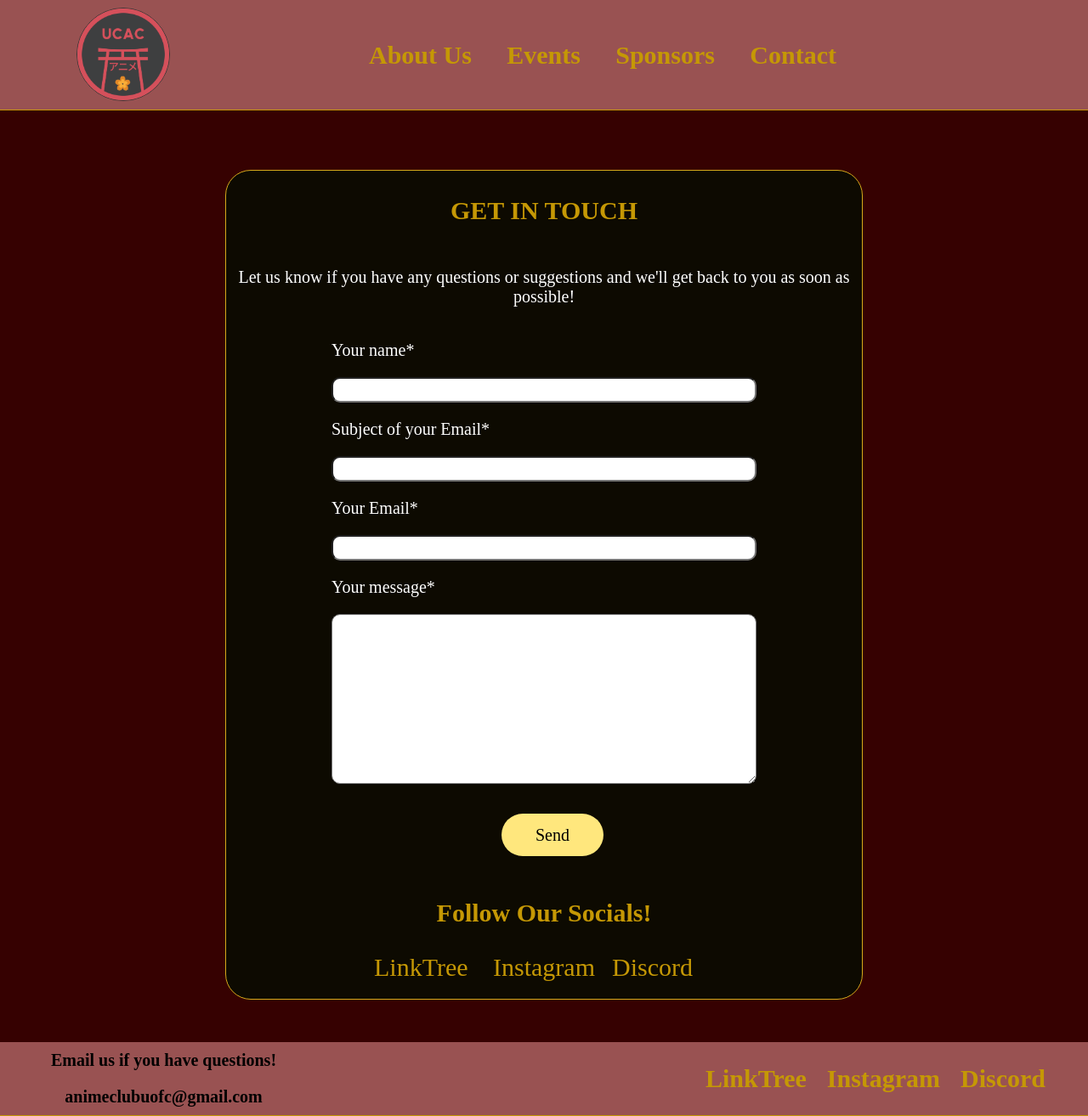
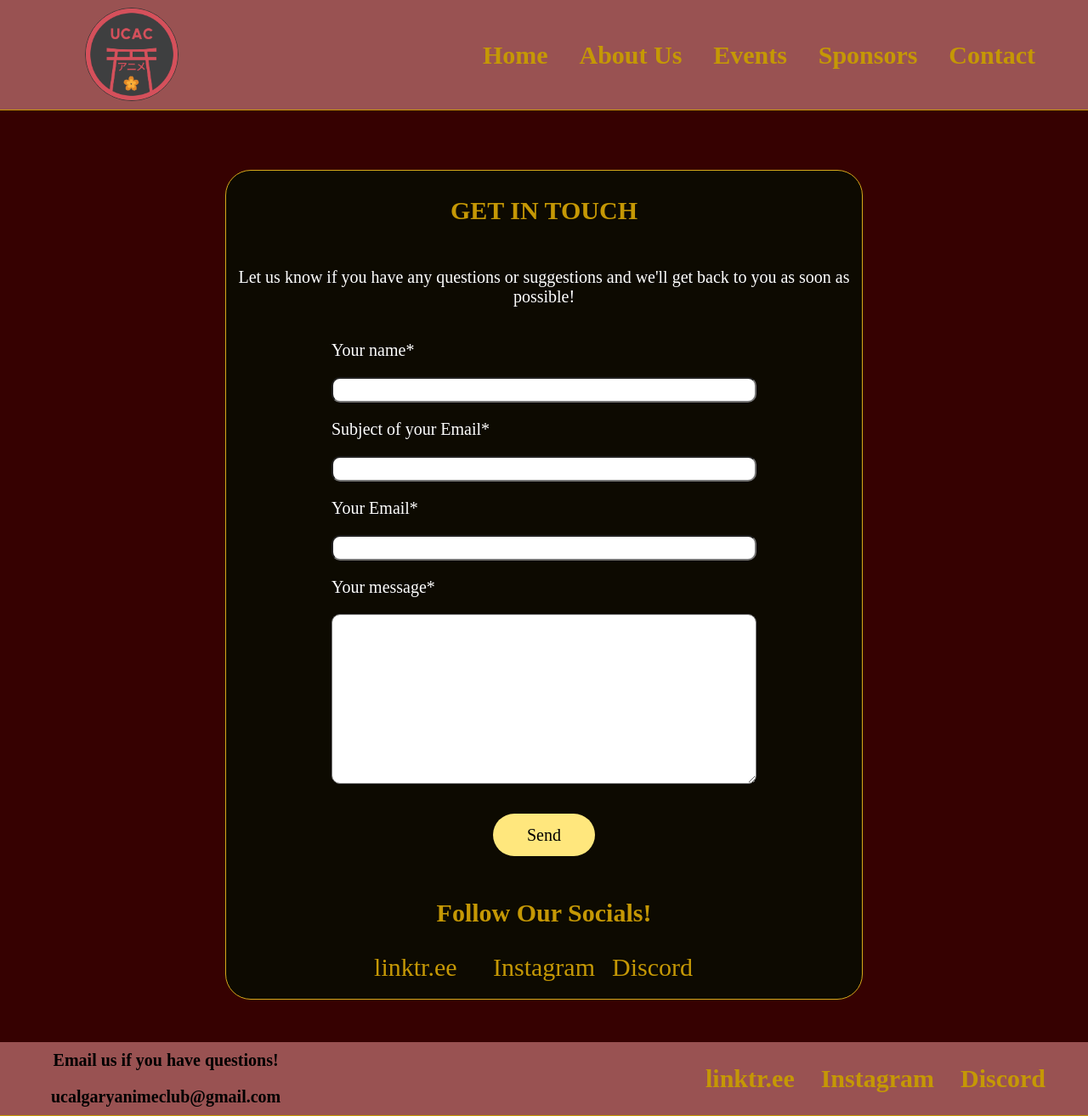
Before and after one commit to UCalgary-Anime-Club/AnimeClubWebsite, a React (Vite) app: page /Contact in a window 1280 px wide. Shown: the whole page at 85% size. Built offline with nearby package versions, Linux system fonts and the light colour scheme.

Commit message:
linked linktr.ee and changed layout of header

```diff
--- a/src/Styles/Contact.css
+++ b/src/Styles/Contact.css
@@ -36,9 +36,16 @@
   font-size: 16px;
 }
 
+
+.contactForm .send {
+  display: flex;
+  flex-direction: column;
+ justify-self: center;
+}
+
+
 .send {
   margin-top: 30px;
-  margin-left: 200px;
   display: flex;
   width: 120px;
   height: 50px;
--- a/src/Styles/Header.css
+++ b/src/Styles/Header.css
@@ -4,7 +4,6 @@
   display: flex;
   flex-direction: row;
   align-items: center;
-  justify-content: space-between;
 
   position: fixed;
   top: 0;
@@ -23,11 +22,6 @@
 
 }
 
-.left-section {
-  display: flex;
-  align-items: center;
-}
-
 
 .logo {
   margin-top: 5px;
@@ -35,6 +29,8 @@
   width: 110px;
   border-radius: 100%;
   border: solid rgb(61, 55, 55) 1px;
+  margin-left: 50px;
+
 }
 
 .logo:hover {
@@ -42,10 +38,11 @@
 }
 
 .header-menu {
-  width: 550px;
+  width: 650px;
+  right: 0;
   display: flex;
-  align-items: center;
   justify-content: space-between;
+  margin-left: auto;
   margin-right: 50px;
 
 }
--- a/src/components/Footer.jsx
+++ b/src/components/Footer.jsx
@@ -7,15 +7,15 @@ function Footer() {
         </p>
 
         <p className="email">
-          animeclubuofc@gmail.com
+          ucalgaryanimeclub@gmail.com
         </p>
 
       </div>
 
       <nav className="footer-menu">
         <div className="linktree">
-          <a href="https://linktr.ee/animeclubuofc" target="_blank">
-            LinkTree
+          <a href="https://l.instagram.com/?u=https%3A%2F%2Flinktr.ee%2Fuc.animeclub%3Futm_source%3Dig%26utm_medium%3Dsocial%26utm_content%3Dlink_in_bio%26fbclid%3DPAcGRvZgJleHRuA2FlbQIxMQBzcnRjBmFwcF9pZA85MzY2MTk3NDMzOTI0NTkAAad-FB9ic_D6i1w3o1la8vHBXbb_VsfXpDtkFE9ErDBAKgQMYCqYVjtVsG53OA_aem_DRGnSSIt6m4CTRtokLtHuw&e=AUBMS-Pz66jR7BNKndgqzBcNDPJya3l4Xu9or6ywT5Bq7F8mgSnFP7Utg_w9pSufkDiGxRFOz7e1d4UZmiLJM3Zj1hQOWDjDekZUk7kGLTEPbD4Ouk9v3gD1Yb4q98UFFz-gFiKgLf38sPVj0fwcQWY" target="_blank">
+            linktr.ee
           </a>
         </div>
 
--- a/src/components/Header.jsx
+++ b/src/components/Header.jsx
@@ -29,6 +29,9 @@ function Header() {
       </div>
 
       <nav className="header-menu">
+        <Link to="/">
+          Home
+        </Link>
         <Link to="/About">
           About Us
         </Link>
--- a/src/pages/Contact.jsx
+++ b/src/pages/Contact.jsx
@@ -49,7 +49,7 @@ function Contact() {
         </div>
 
 
-        <form id="contactForm" onSubmit={handleSubmit}>
+        <form id="contactForm" className="contactForm" onSubmit={handleSubmit}>
           <p>
             Your name*
           </p>
@@ -85,8 +85,8 @@ function Contact() {
 
         <div className="socials">
           <div className="linktree">
-            <a href="https://linktr.ee/animeclubuofc" target="_blank">
-              LinkTree
+            <a href="https://l.instagram.com/?u=https%3A%2F%2Flinktr.ee%2Fuc.animeclub%3Futm_source%3Dig%26utm_medium%3Dsocial%26utm_content%3Dlink_in_bio%26fbclid%3DPAcGRvZgJleHRuA2FlbQIxMQBzcnRjBmFwcF9pZA85MzY2MTk3NDMzOTI0NTkAAad-FB9ic_D6i1w3o1la8vHBXbb_VsfXpDtkFE9ErDBAKgQMYCqYVjtVsG53OA_aem_DRGnSSIt6m4CTRtokLtHuw&e=AUBMS-Pz66jR7BNKndgqzBcNDPJya3l4Xu9or6ywT5Bq7F8mgSnFP7Utg_w9pSufkDiGxRFOz7e1d4UZmiLJM3Zj1hQOWDjDekZUk7kGLTEPbD4Ouk9v3gD1Yb4q98UFFz-gFiKgLf38sPVj0fwcQWY" target="_blank">
+              linktr.ee
             </a>
           </div>
 
```
